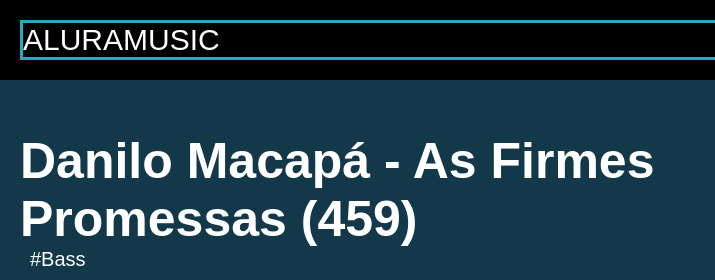
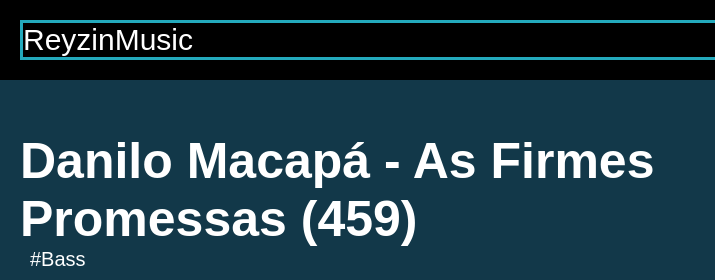
Before and after one commit to adriel2A/Reyzin-Music, a plain HTML site: page index.html in a window 1280 px wide. Shown: the top 280 px of the page, 0-715 px from the left. Drawn offline with Linux system fonts and the light colour scheme; a web font is replaced by a local one.

Commit message:
alterando aluramusic para ReyzinMusic

```diff
--- a/index.html
+++ b/index.html
@@ -2,7 +2,7 @@
 
 <head>
     <link rel="stylesheet" href="styles.css" />
-    <title>Alura Music</title>
+    <title>ReyzinMusic</title>
     <link rel="preconnect" href="https://fonts.googleapis.com">
 <link rel="preconnect" href="https://fonts.gstatic.com" crossorigin>
 <link href="https://fonts.googleapis.com/css2?family=Anton&family=Moderustic:wght@300..800&family=Montserrat:ital,wght@0,100..900;1,100..900&family=Open+Sans:ital,wght@0,300..800;1,300..800&display=swap" rel="stylesheet">
@@ -13,7 +13,7 @@
 
 
 
-    <header>ALURAMUSIC</header>
+    <header>ReyzinMusic</header>
 
     <section class="chamada">
         <div class="chamada-texto">
```
